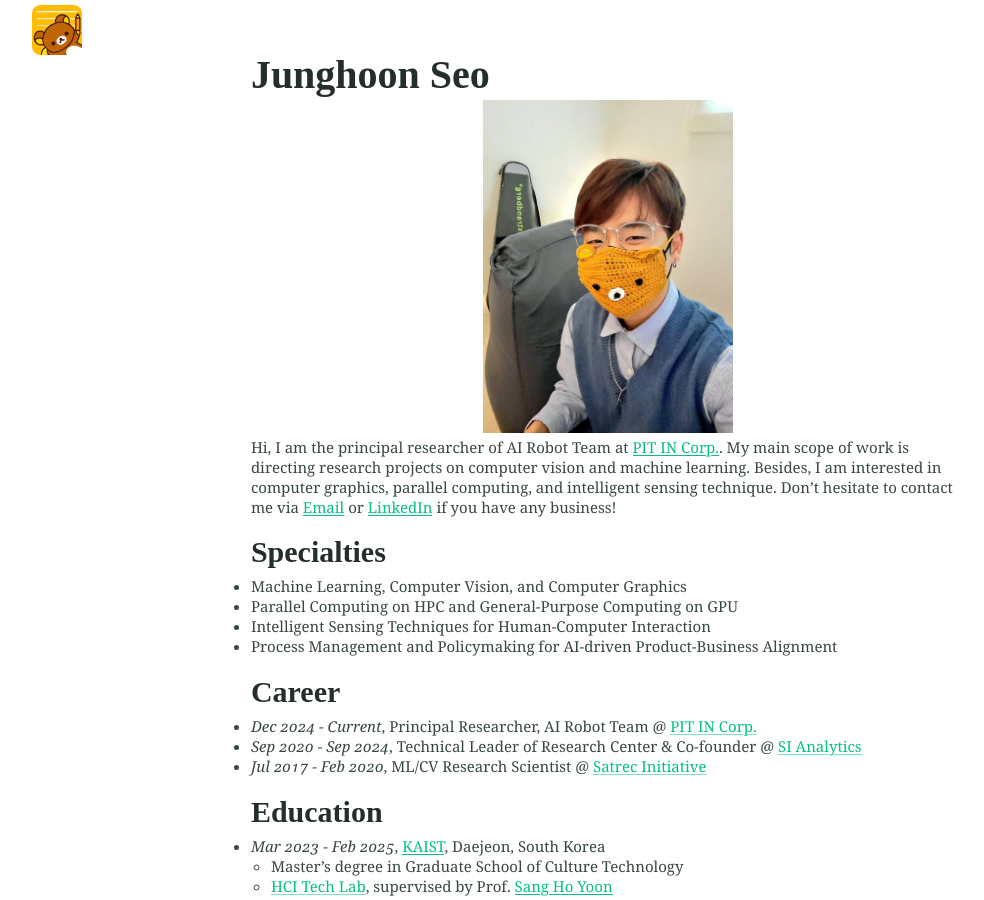
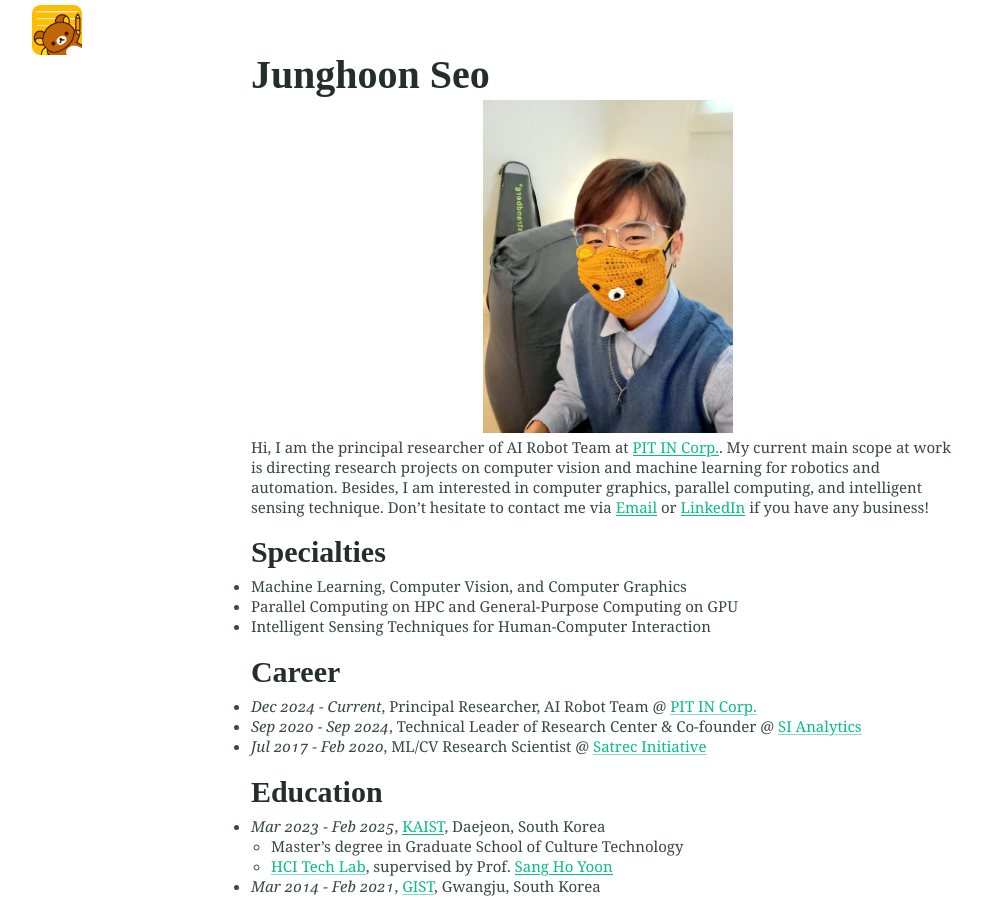
Before and after one commit to mikigom/mikigom.github.io, a Jekyll site: the page built from index.md, in a window 1280 px wide and 900 px high. Shown: the whole window, without its empty margins (32-1016 px from the left). Built offline with Jekyll 4.4.1, drawn with Linux system fonts in a browser that asks for light colours.

Commit message:
Update index.md

```diff
--- a/index.md
+++ b/index.md
@@ -6,13 +6,12 @@
 <div style="text-align: center"><img src="/assets/YN2n7fI_.jpg" width="250" /></div>
 
 
-Hi, I am the principal researcher of AI Robot Team at [PIT IN Corp.](https://pitin-ev.com/). My main scope of work is directing research projects on computer vision and machine learning. Besides, I am interested in computer graphics, parallel computing, and intelligent sensing technique. Don't hesitate to contact me via [Email](mailto:s3213403@gmail.com) or [LinkedIn](https://www.linkedin.com/in/junghoon-seo/) if you have any business!
+Hi, I am the principal researcher of AI Robot Team at [PIT IN Corp.](https://pitin-ev.com/). My current main scope at work is directing research projects on computer vision and machine learning for robotics and automation. Besides, I am interested in computer graphics, parallel computing, and intelligent sensing technique. Don't hesitate to contact me via [Email](mailto:s3213403@gmail.com) or [LinkedIn](https://www.linkedin.com/in/junghoon-seo/) if you have any business!
 
 ### Specialties
 * Machine Learning, Computer Vision, and Computer Graphics
 * Parallel Computing on HPC and General-Purpose Computing on GPU
 * Intelligent Sensing Techniques for Human-Computer Interaction
-* Process Management and Policymaking for AI-driven Product-Business Alignment
 
 ### Career
 * *Dec 2024 - Current*, Principal Researcher, AI Robot Team @ [PIT IN Corp.](https://pitin-ev.com/)
```
